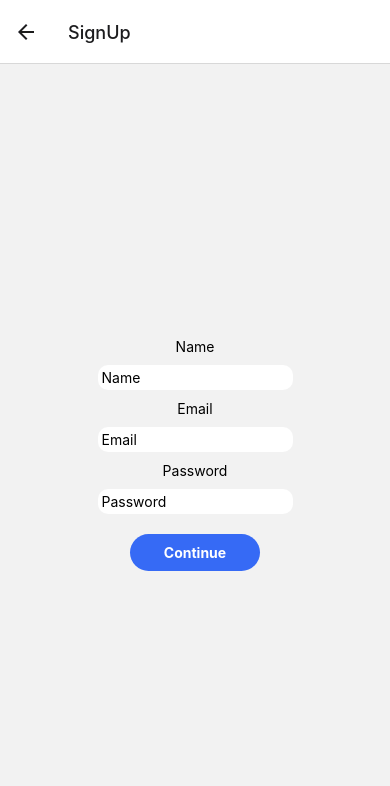
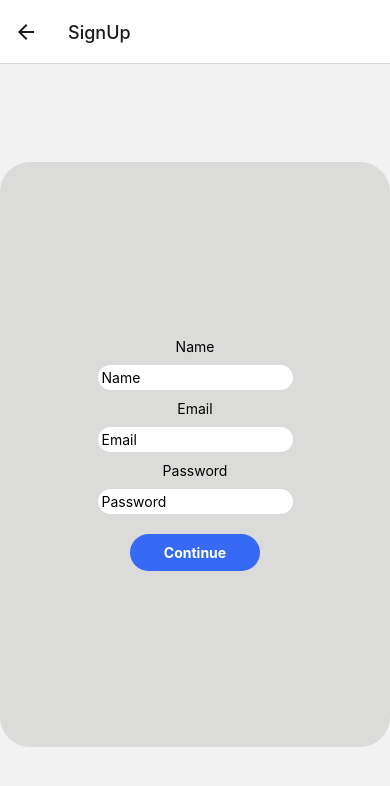
Before and after one commit to alstdu/my-first-native-app, a React Native app: screen /SignUp in a window 390 px wide. Shown: the top 786 px of the page. Built offline with nearby package versions, Linux system fonts and the light colour scheme.

Commit message:
Add input container

```diff
--- a/MyStyles.js
+++ b/MyStyles.js
@@ -32,8 +32,16 @@ const MyStyles = StyleSheet.create({
     width: "50%",
     padding: 4,
     backgroundColor: "#fff",
-    borderRadius: 10,
+    borderRadius: 30,
     margin: 10
+  },
+  InputContainer: {
+    backgroundColor: '#DBDBD9',
+    width: '100%',
+    height: '75%',
+    borderRadius: 30,
+    alignItems: 'center',
+    justifyContent: 'center',
   }
 });
 
--- a/components/SignUpScreen.js
+++ b/components/SignUpScreen.js
@@ -4,6 +4,10 @@ import MyStyles from "../MyStyles";
 export default function SignUpScreen({ navigation }) {
   return (
     <View style={{ flex: 1, alignItems: "center", justifyContent: "center" }}>
+      <View>
+
+      </View>
+      <View style={MyStyles.InputContainer}>
         <Text>Name</Text>
         <TextInput style={MyStyles.input} placeholder="Name" />
         <Text>Email</Text>
@@ -18,5 +22,6 @@ export default function SignUpScreen({ navigation }) {
           >Continue</Text>
         </TouchableOpacity>
       </View>
+    </View>
   );
 }
```
Lines whose indentation alone changed are shown as unchanged.
